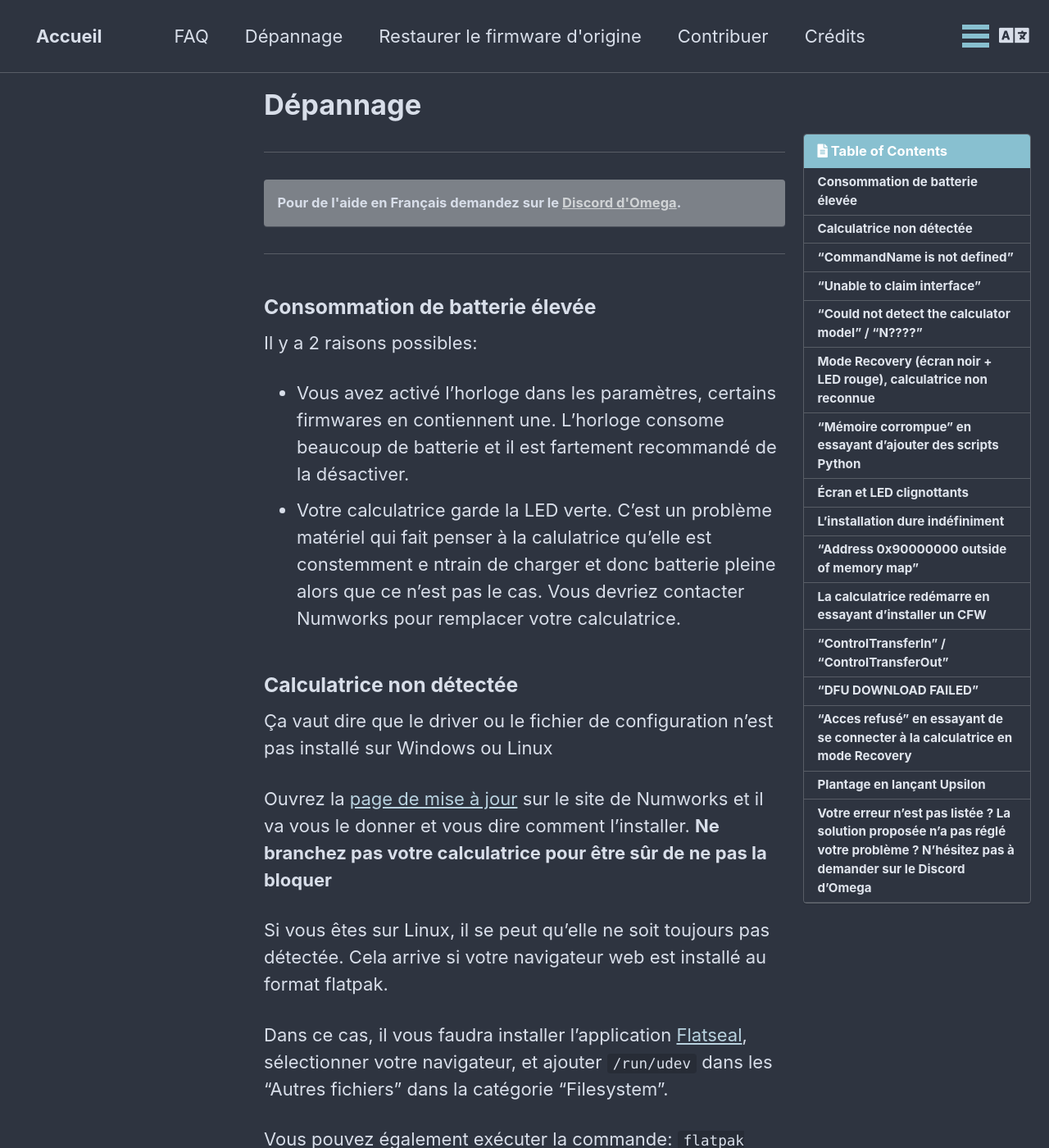
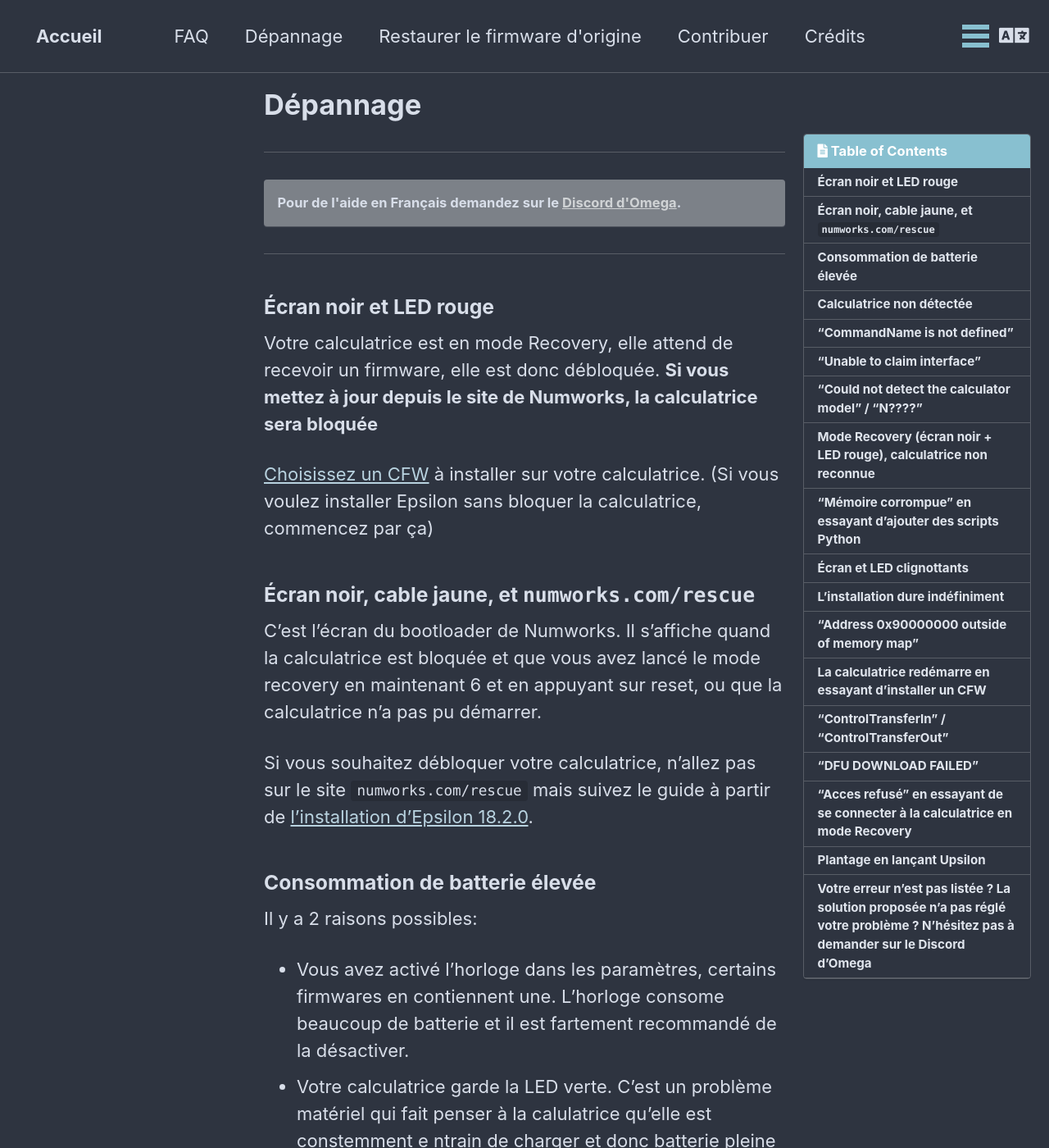
Before and after one commit to Omega-Numworks/Omega-Guide, a Jekyll site: the page built from _pages/fr_FR/troubleshooting.md, in a window 1280 px wide and 1400 px high. Shown: the whole window at 82% size. Built offline with Jekyll 4.4.1, drawn with Linux system fonts in a browser that asks for light colours; comment, search, counter and statistics services are not loaded.

Commit message:
Update troubleshooting.md

```diff
--- a/_pages/fr_FR/troubleshooting.md
+++ b/_pages/fr_FR/troubleshooting.md
@@ -3,6 +3,18 @@
 ---
 
 {% include toc title="Table of Contents" %}
+
+### Écran noir et LED rouge
+
+Votre calculatrice est en mode Recovery, elle attend de recevoir un firmware, elle est donc débloquée. **Si vous mettez à jour depuis le site de Numworks, la calculatrice sera bloquée**
+
+[Choisissez un CFW](choose-a-cfw) à installer sur votre calculatrice. (Si vous voulez installer Epsilon sans bloquer la calculatrice, commencez par ça)
+
+### Écran noir, cable jaune, et `numworks.com/rescue`
+
+C'est l'écran du bootloader de Numworks. Il s'affiche quand la calculatrice est bloquée et que vous avez lancé le mode recovery en maintenant 6 et en appuyant sur reset, ou que la calculatrice n'a pas pu démarrer.
+
+Si vous souhaitez débloquer votre calculatrice, n'allez pas sur le site `numworks.com/rescue` mais suivez le guide à partir de [l'installation d'Epsilon 18.2.0](install-epsilon-18-2-0).
 
 ### Consommation de batterie élevée
 
@@ -15,7 +27,6 @@
 Ça vaut dire que le driver ou le fichier de configuration n'est pas installé sur Windows ou Linux
 
 Ouvrez la [page de mise à jour](https://numworks.com/update/) sur le site de Numworks et il va vous le donner et vous dire comment l'installer. **Ne branchez pas votre calculatrice pour être sûr de ne pas la bloquer**
-
 
 Si vous êtes sur Linux, il se peut qu'elle ne soit toujours pas détectée. Cela arrive si votre navigateur web est installé au format flatpak.
 
```
